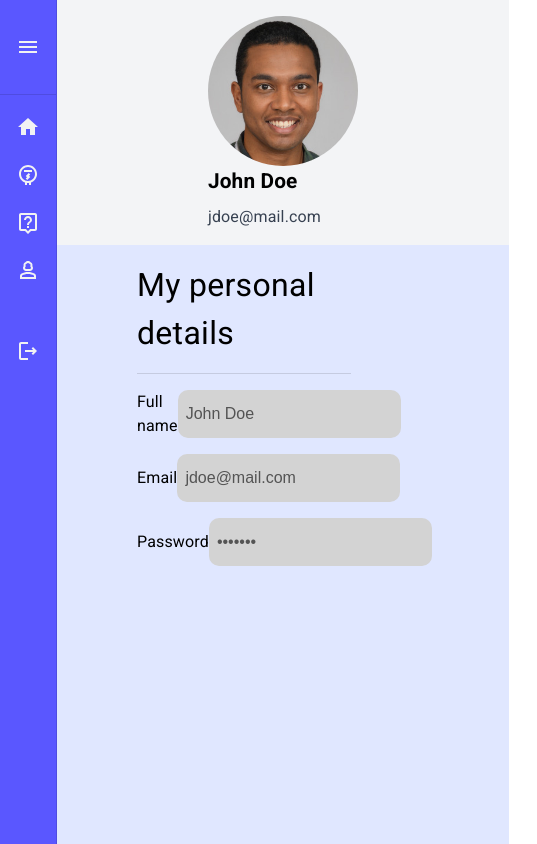
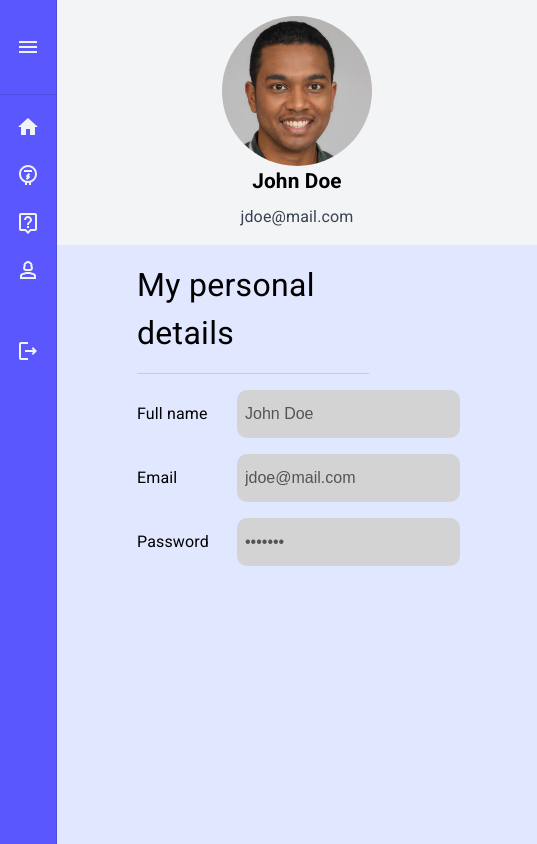
Before and after one commit to Kangonga/landlord-portal, a React (Vite) app: page /home/profile in a window 390 px wide. Shown: the whole page, 537 px wide, since content can reach past the window. Built offline with nearby package versions, Linux system fonts and the light colour scheme.

Commit message:
refactor: format code

```diff
--- a/src/pages/profile/styles.ts
+++ b/src/pages/profile/styles.ts
@@ -1,61 +1,64 @@
 import { styled } from "@mui/material";
 
-export const ProfilePageContainer = styled('div')(({  })=> ({
-    display:'flex',
-    flexDirection:'column',
-    height:'100dvh'
-}))
+export const ProfilePageContainer = styled("div")(() => ({
+  display: "flex",
+  flexDirection: "column",
+  minHeight: "100dvh",
+}));
 
-export const ProfileTopSection = styled('div')(({ theme })=> ({
-    display:'flex',
-    backgroundColor:'#f3f4f6',
-    flexDirection:'row',
-    justifyContent:'flex-start',
-    alignItems:'center',
-    padding:'1rem 3rem',
-    '.nameContainer':{
-        display:'flex',
-        flex:'2',
-        alignItems:'center',
-        flexDirection:'column',
-        gap:'.5rem',
-        '.name':{
-            fontSize:'1.3rem',
-            fontWeight:'bold',
-            textAlign:'start',
-            width:'150px'
-        },
-        '.email':{
-            fontSize:'1rem',
-            color:'#374151',
-            textAlign:'start',
-            width:'150px'
-        }
+export const ProfileTopSection = styled("div")(({ theme }) => ({
+  display: "flex",
+  backgroundColor: "#f3f4f6",
+  flexDirection: "row",
+  justifyContent: "flex-start",
+  alignItems: "center",
+  padding: "1rem 3rem",
+  ".nameContainer": {
+    display: "flex",
+    flex: "2",
+    alignItems: "center",
+    flexDirection: "column",
+    gap: ".5rem",
+    ".name": {
+      fontSize: "1.3rem",
+      fontWeight: "bold",
+      textAlign: "start",
+      width: "max-content",
     },
-    [( theme.breakpoints.down('sm') )]:{
-        flexDirection:'column'
-    }
-}))
+    ".email": {
+      fontSize: "1rem",
+      color: "#374151",
+      textAlign: "start",
+      width: "max-content",
+    },
+  },
+  [theme.breakpoints.down("sm")]: {
+    flexDirection: "column",
+  },
+}));
 
-export const Form = styled('form')(({  })=>({
-    width:'65%',
-    padding:'1rem 0 1rem 5rem',
-    display:'flex',
-    flexDirection:'column',
-    gap:'1rem',
-    '& > div':{
-        display:'flex',
-        justifyContent:'space-between',
-        alignItems:'center'
-    },
-    'input':{
-        borderRadius:'10px',
-        border:'none',
-        outline:'thin',
-        backgroundColor:'lightgray',
-        height:'3rem',
-        width:'300px',
-        padding:'.5rem',
-        fontSize:'1rem'
-    }
-}))
+export const Form = styled("form")(() => ({
+  width: "65%",
+  padding: "1rem 0 1rem 5rem",
+  display: "flex",
+  flexDirection: "column",
+  gap: "1rem",
+  "& > div": {
+    display: "flex",
+    justifyContent: "space-between",
+    alignItems: "center",
+  },
+  label: {
+    minWidth: "100px",
+  },
+  input: {
+    borderRadius: "10px",
+    border: "none",
+    outline: "thin",
+    backgroundColor: "lightgray",
+    height: "3rem",
+    width: "300px",
+    padding: ".5rem",
+    fontSize: "1rem",
+  },
+}));
```
